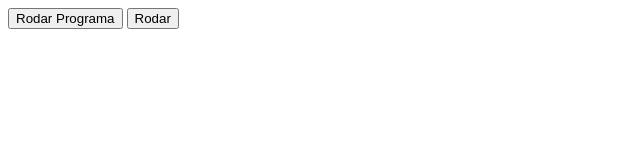
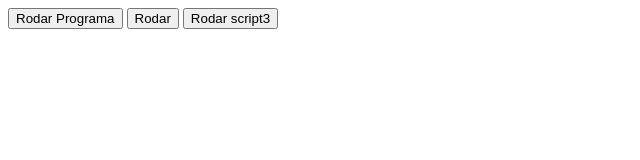
Before and after one commit to mateusamarall/Curso_DevWeb, a plain HTML site: page FuncoesEObjetosES6/index.html in a window 1280 px wide. Shown: the whole page, without its empty margins (0-640 px from the left). Drawn offline with Linux system fonts and the light colour scheme.

Commit message:
short syntax

```diff
--- a/FuncoesEObjetosES6/index.html
+++ b/FuncoesEObjetosES6/index.html
@@ -8,7 +8,9 @@
   <body>
     <button onclick="main()">Rodar Programa</button>
     <button onclick="script()">Rodar</button>
+    <button onclick="script3()">Rodar script3</button>
     <script src="script.js"></script>
     <script src="script2.js"></script>
+    <script src="script3.js"></script>
   </body>
 </html>
--- /dev/null
+++ b/FuncoesEObjetosES6/script3.js
@@ -0,0 +1,38 @@
+script3 = () => {
+  //SHORT SYTAX
+
+  const nome = "bimo";
+  const raca = "pitbull";
+  const idade = 3;
+
+  const animal = {
+    nome: nome,
+    raca: raca,
+    idade: idade,
+    dono: {
+      nome: "mateus",
+      cidade: "sp",
+    },
+  };
+
+  //usando short syntax
+
+  const animal2 = {
+    nome,
+    raca,
+    idade,
+    dono: {
+      nome: "mateus",
+      cidade: "sp",
+    },
+  };
+  console.log(animal);
+  console.log(animal2);
+
+  //interpulacao de string
+
+  const apresentacao = "olá";
+  const primeiroNome = "mateus";
+
+  console.log(`${apresentacao} ${primeiroNome}, tudo bem?`);
+};
```
